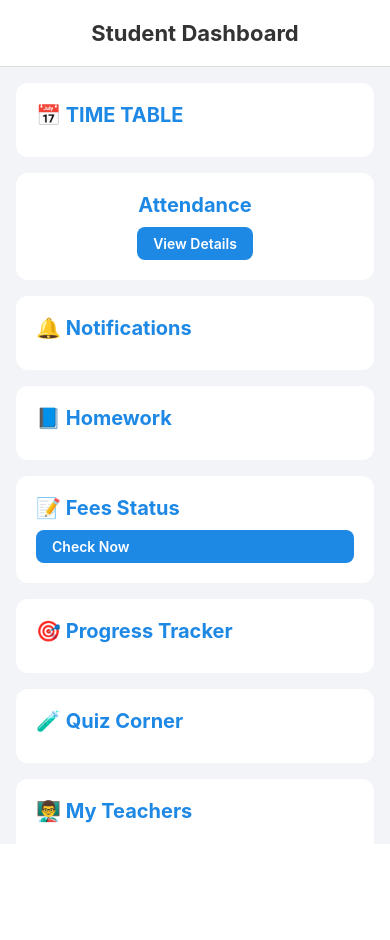
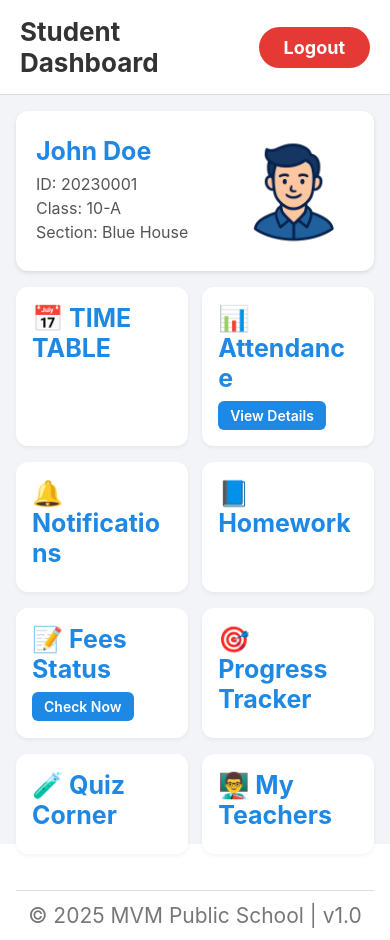
Before and after one commit to Deepanshu-Baghel/digiSchool1.0, a React Native app: screen /StudentHome in a window 390 px wide. Before the commit the page ends 844 px from the top, so only its background shows below. Built offline with nearby package versions, Linux system fonts and the light colour scheme.

Commit message:
new ui student dashboard

```diff
--- a/package.json
+++ b/package.json
@@ -17,7 +17,8 @@
     "react": "19.0.0",
     "react-native": "0.79.1",
     "react-native-safe-area-context": "^5.4.0",
-    "react-native-screens": "^4.10.0"
+    "react-native-screens": "^4.10.0",
+    "react-native-vector-icons": "^10.2.0"
   },
   "devDependencies": {
     "@babel/core": "^7.25.2",
--- a/screens/LoginScreen.js
+++ b/screens/LoginScreen.js
@@ -49,7 +49,7 @@ export default function LoginScreen({ route, navigation }) {
               if (role === 'Student') navigation.replace('StudentHome');
               else if (role === 'Teacher') navigation.replace('TeacherHome');
               else if (role === 'Admin') navigation.replace('AdminHome');
-            }, 500);
+            }, 300);
             break;
           }
         }
--- a/screens/StudentHomeScreen.js
+++ b/screens/StudentHomeScreen.js
@@ -1,70 +1,94 @@
+
 import React from 'react';
 import { useNavigation } from '@react-navigation/native';
-import { View, Text, StyleSheet, TouchableOpacity, ScrollView } from 'react-native';
+import { View, Text, Image, StyleSheet, TouchableOpacity } from 'react-native';
 
 export default function StudentHomeScreen() {
   const navigation = useNavigation();
+
+  const handleLogout = () => {
+    navigation.goBack();
+  };
 
   return (
     <View style={styles.container}>
       {/* Header */}
       <View style={styles.header}>
         <Text style={styles.headerText}>Student Dashboard</Text>
+
+        <TouchableOpacity style={styles.logoutButton} onPress={handleLogout}>
+          <Text style={styles.logoutText}>Logout</Text>
+        </TouchableOpacity>
       </View>
 
-      <ScrollView contentContainerStyle={styles.content}>
-        {/* 📅 Time Table */}
+      {/* Student ID Card */}
+      <View style={styles.studentIDCard}>
+        <View style={{ flexDirection: 'row', justifyContent: 'space-between', alignItems: 'center' }}>
+          <View>
+            <Text style={styles.studentName}>John Doe</Text>
+            <Text style={styles.studentDetails}>ID: 20230001</Text>
+            <Text style={styles.studentDetails}>Class: 10-A</Text>
+            <Text style={styles.studentDetails}>Section: Blue House</Text>
+          </View>
+
+          <Image
+            source={require('../assets/student-pic.png')}
+            style={styles.studentLogo}
+            resizeMode="contain"
+          />
+        </View>
+      </View>
+
+      {/* Grid and Footer Wrapper */}
+      <View style={styles.body}>
+        <View style={styles.grid}>
           <TouchableOpacity style={styles.card} onPress={() => navigation.navigate('TimeTable')}>
-          <Text style={styles.attendancePercent}>📅 TIME TABLE</Text>
+            <Text style={styles.cardText}>📅 TIME TABLE</Text>
           </TouchableOpacity>
 
-        {/* 📊 Attendance */}
-        <TouchableOpacity style={[styles.card, styles.centerAlign]} onPress={() => navigation.navigate('Attendance')}>
-          <Text style={styles.attendancePercent}>Attendance</Text>
+          <TouchableOpacity style={styles.card} onPress={() => navigation.navigate('Attendance')}>
+            <Text style={styles.cardText}>📊 Attendance</Text>
             <View style={styles.detailsButton}>
               <Text style={styles.detailsText}>View Details</Text>
             </View>
           </TouchableOpacity>
 
-        {/* 🔔 Notifications */}
           <TouchableOpacity style={styles.card} onPress={() => navigation.navigate('Notifications')}>
-          <Text style={styles.attendancePercent}>🔔 Notifications</Text>
+            <Text style={styles.cardText}>🔔 Notifications</Text>
           </TouchableOpacity>
 
-        {/* 📘 Homework */}
           <TouchableOpacity style={styles.card} onPress={() => navigation.navigate('Homework')}>
-          <Text style={styles.attendancePercent}>📘 Homework</Text>
+            <Text style={styles.cardText}>📘 Homework</Text>
           </TouchableOpacity>
 
-        {/* 📝 Fees Status */}
           <TouchableOpacity style={styles.card} onPress={() => navigation.navigate('Fees')}>
-          <Text style={styles.attendancePercent}>📝 Fees Status</Text>
+            <Text style={styles.cardText}>📝 Fees Status</Text>
             <View style={styles.detailsButton}>
               <Text style={styles.detailsText}>Check Now</Text>
             </View>
           </TouchableOpacity>
 
-        {/* 🎯 Progress Tracker */}
           <TouchableOpacity style={styles.card} onPress={() => navigation.navigate('Progress')}>
-          <Text style={styles.attendancePercent}>🎯 Progress Tracker</Text>
+            <Text style={styles.cardText}>🎯 Progress Tracker</Text>
           </TouchableOpacity>
 
-        {/* 🧪 Quiz Corner */}
           <TouchableOpacity style={styles.card} onPress={() => navigation.navigate('Quiz')}>
-          <Text style={styles.attendancePercent}>🧪 Quiz Corner</Text>
+            <Text style={styles.cardText}>🧪 Quiz Corner</Text>
           </TouchableOpacity>
 
-        {/* 👨‍🏫 My Teachers */}
           <TouchableOpacity style={styles.card} onPress={() => navigation.navigate('Teachers')}>
-          <Text style={styles.attendancePercent}>👨‍🏫 My Teachers</Text>
+            <Text style={styles.cardText}>👨‍🏫 My Teachers</Text>
           </TouchableOpacity>
+        </View>
 
-        <View style={{ height: 40 }} />
-      </ScrollView>
+        {/* Footer */}
+        <View style={styles.footer}>
+          <Text style={styles.footerText}>© 2025 MVM Public School | v1.0</Text>
+        </View>
+      </View>
     </View>
   );
 }
-
 
 const styles = StyleSheet.create({
   container: {
@@ -72,45 +96,110 @@ const styles = StyleSheet.create({
     backgroundColor: '#f2f4f7',
   },
   header: {
-    padding: 20,
+    paddingVertical: 16,
+    paddingHorizontal: 20,
     backgroundColor: '#ffffff',
-    alignItems: 'center',
     borderBottomWidth: 1,
     borderColor: '#ddd',
+    flexDirection: 'row',
+    justifyContent: 'space-between',
+    alignItems: 'center',
   },
   headerText: {
-    fontSize: 22,
+    fontSize: 26,
     fontWeight: 'bold',
     color: '#333',
   },
-  content: {
+  logoutButton: {
+    backgroundColor: '#e53935',
+    paddingVertical: 10,
+    paddingHorizontal: 25,
+    borderRadius: 25,
+  },
+  logoutText: {
+    color: '#fff',
+    fontWeight: 'bold',
+    fontSize: 18,
+  },
+  studentIDCard: {
+    backgroundColor: '#ffffff',
+    margin: 16,
+    borderRadius: 12,
+    padding: 20,
+    elevation: 2,
+    shadowColor: '#000',
+    shadowOpacity: 0.1,
+    shadowOffset: { width: 0, height: 2 },
+    shadowRadius: 4,
+  },
+  studentName: {
+    fontSize: 25,
+    fontWeight: 'bold',
+    color: '#1e88e5',
+    marginBottom: 8,
+  },
+  studentDetails: {
+    fontSize: 16,
+    color: '#555',
+    marginBottom: 4,
+  },
+  studentLogo: {
+    width: 120,
+    height: 120,
+    borderRadius: 35,
+    marginLeft: 10,
+  },
+  body: {
+    flex: 1,
+    justifyContent: 'space-between',
     paddingHorizontal: 16,
-    paddingTop: 16,
+    paddingBottom: 10,
+  },
+  grid: {
+    flexDirection: 'row',
+    flexWrap: 'wrap',
+    justifyContent: 'space-between',
   },
   card: {
     backgroundColor: '#fff',
     borderRadius: 12,
-    padding: 20,
+    width: '48%',
+    padding: 16,
     marginBottom: 16,
-    elevation: 1,
+    elevation: 2,
+    shadowColor: '#000',
+    shadowOpacity: 0.05,
+    shadowOffset: { width: 0, height: 2 },
+    shadowRadius: 4,
   },
-  centerAlign: {
-    alignItems: 'center',
-  },
-  attendancePercent: {
-    fontSize: 20,
+  cardText: {
+    fontSize: 25,
     fontWeight: 'bold',
     color: '#1e88e5',
-    marginBottom: 10,
+    marginBottom: 8,
   },
   detailsButton: {
     backgroundColor: '#1e88e5',
-    paddingVertical: 8,
-    paddingHorizontal: 16,
-    borderRadius: 8,
+    paddingVertical: 6,
+    paddingHorizontal: 12,
+    borderRadius: 6,
+    alignSelf: 'flex-start',
   },
   detailsText: {
     color: '#fff',
+    fontSize: 14,
     fontWeight: '600',
   },
+  footer: {
+    paddingVertical: 12,
+    alignItems: 'center',
+    backgroundColor: '#fff',
+    borderTopWidth: 1,
+    borderColor: '#ddd',
+    marginTop: 20,
+  },
+  footerText: {
+    fontSize: 21,
+    color: '#777',
+  },
 });
```
Also changed, not shown: assets/student-pic.png (added), 2 other files (tests, documents, lock files or other folders). Lines whose indentation alone changed are shown as unchanged.
